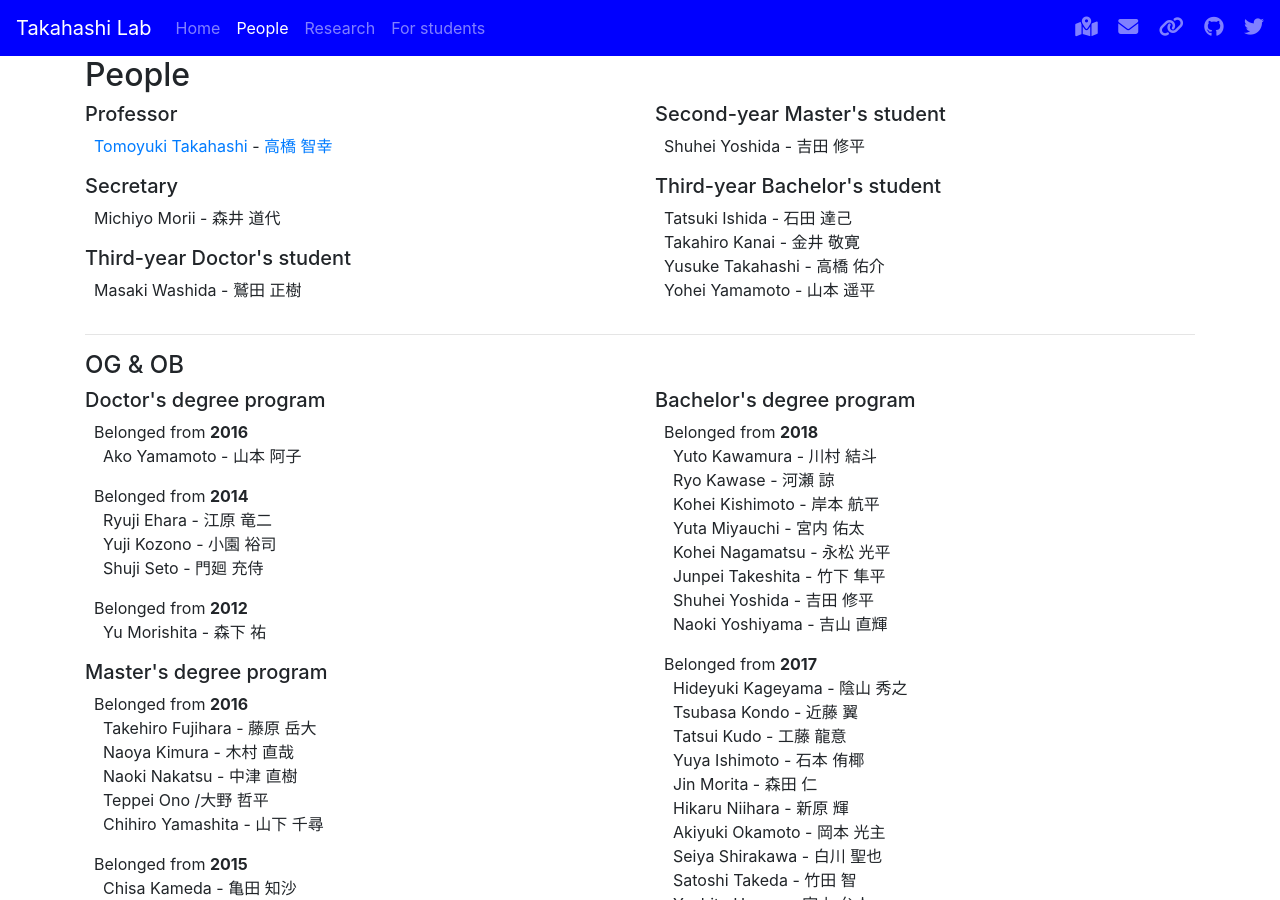
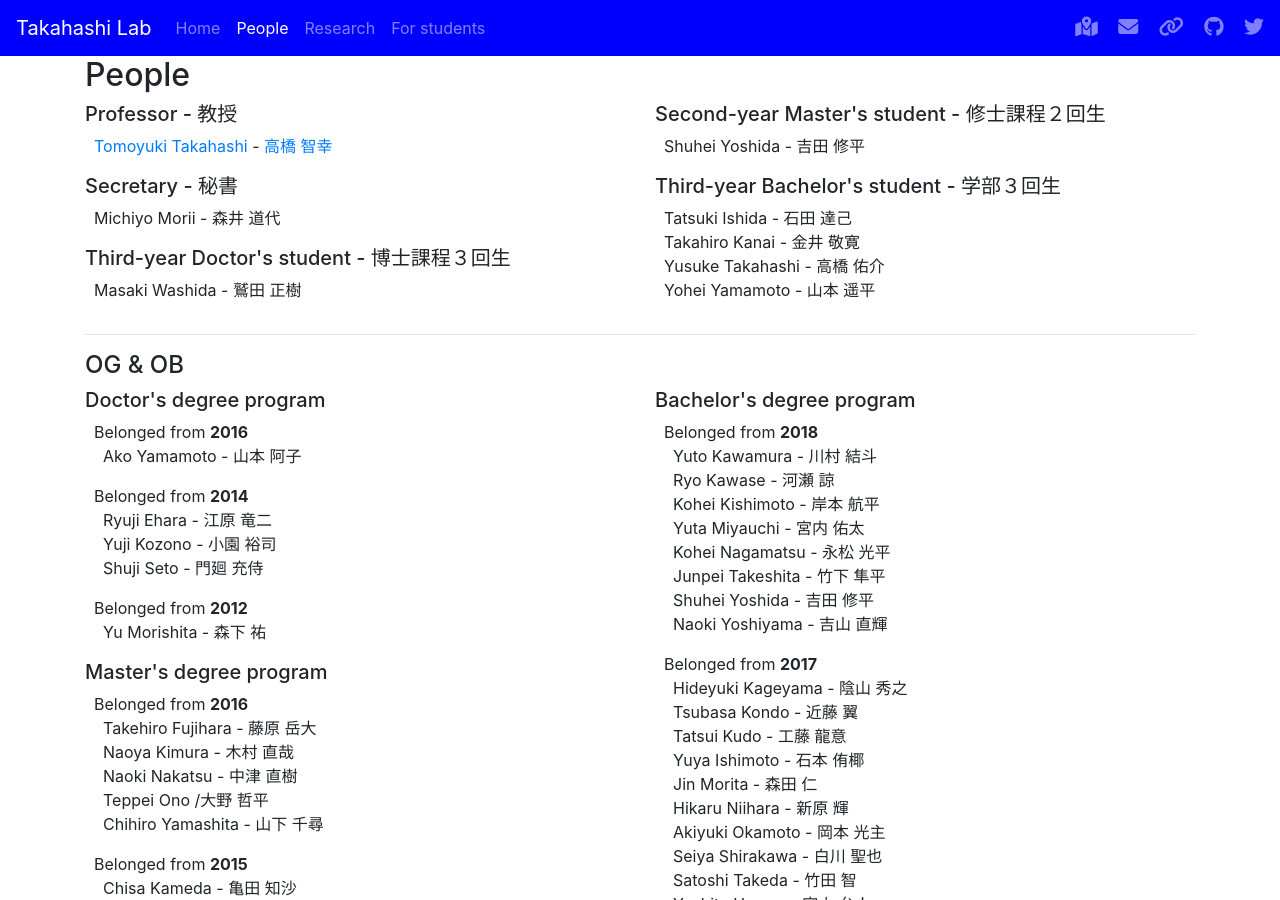
Before and after one commit to tkhslab/tkhslab.github.io, a Jekyll site: the page built from people.md, in a window 1280 px wide and 900 px high. Built offline with Jekyll 4.4.1, drawn with Linux system fonts in a browser that asks for light colours; nearby versions of some CDN libraries.

Commit message:
add jp title in people

```diff
--- a/people.md
+++ b/people.md
@@ -4,23 +4,23 @@ title: People
 ## People
 <div class="row">
 <div class="col-md">
-<h5>Professor</h5>
+<h5>Professor - 教授</h5>
 <p>&nbsp; <a href="http://gakujo.kansai-u.ac.jp/profile/en/c53fced62cLbcE6128e0937de2+.html">Tomoyuki Takahashi</a> - <a href="http://gakujo.kansai-u.ac.jp/profile/ja/c53fced62cLbcE6128e0937de2+.html">高橋 智幸</a></p>
 
-<h5>Secretary</h5>
+<h5>Secretary - 秘書</h5>
 <p>
 &nbsp; Michiyo Morii - 森井 道代
 </p>
 
-<h5>Third-year Doctor's student</h5>
+<h5>Third-year Doctor's student - 博士課程３回生</h5>
 <p>&nbsp; Masaki Washida - 鷲田 正樹</p>
 </div>
 
 <div class="col-md">
-<h5>Second-year Master's student</h5>
+<h5>Second-year Master's student - 修士課程２回生</h5>
 <p>&nbsp; Shuhei Yoshida - 吉田 修平</p>
 
-<h5>Third-year Bachelor's student</h5>
+<h5>Third-year Bachelor's student - 学部３回生</h5>
 <p>&nbsp; Tatsuki Ishida - 石田 達己<br>
 &nbsp; Takahiro Kanai - 金井 敬寛<br>
 &nbsp; Yusuke Takahashi - 高橋 佑介<br>
```
